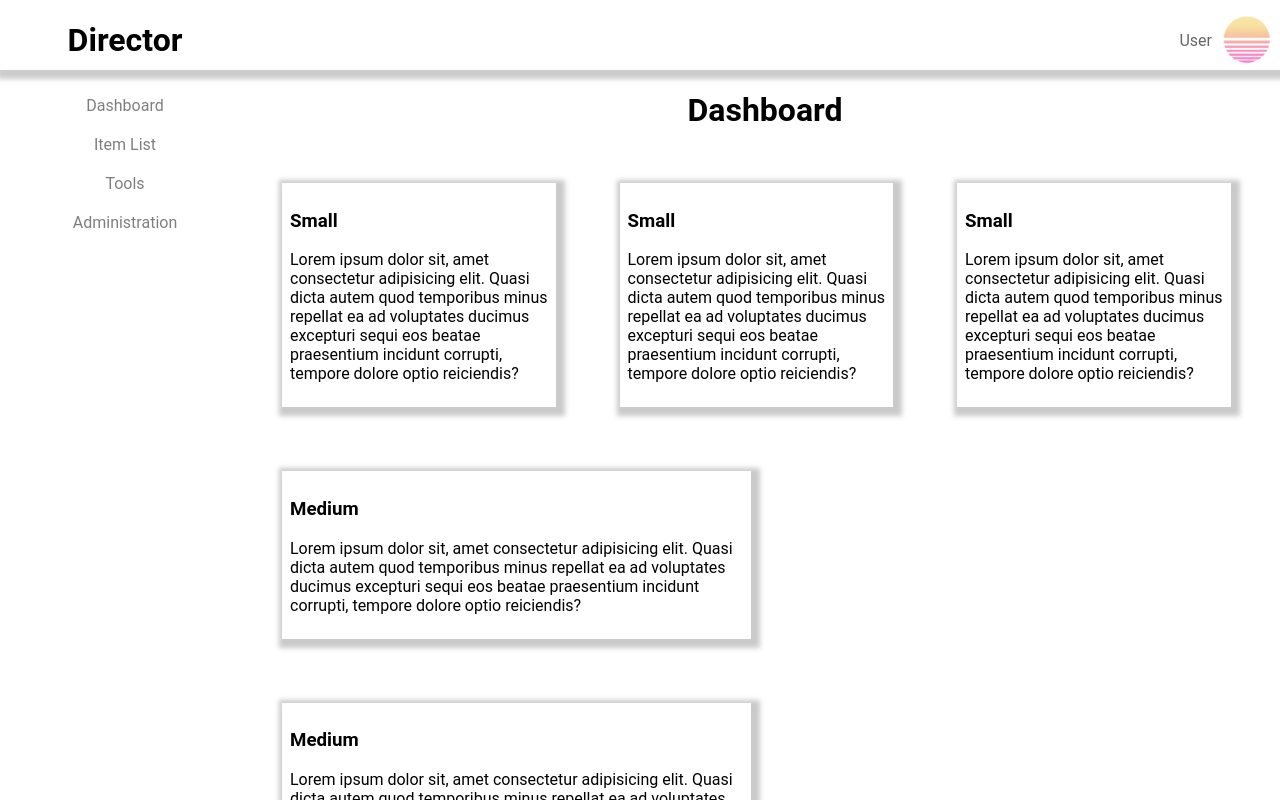
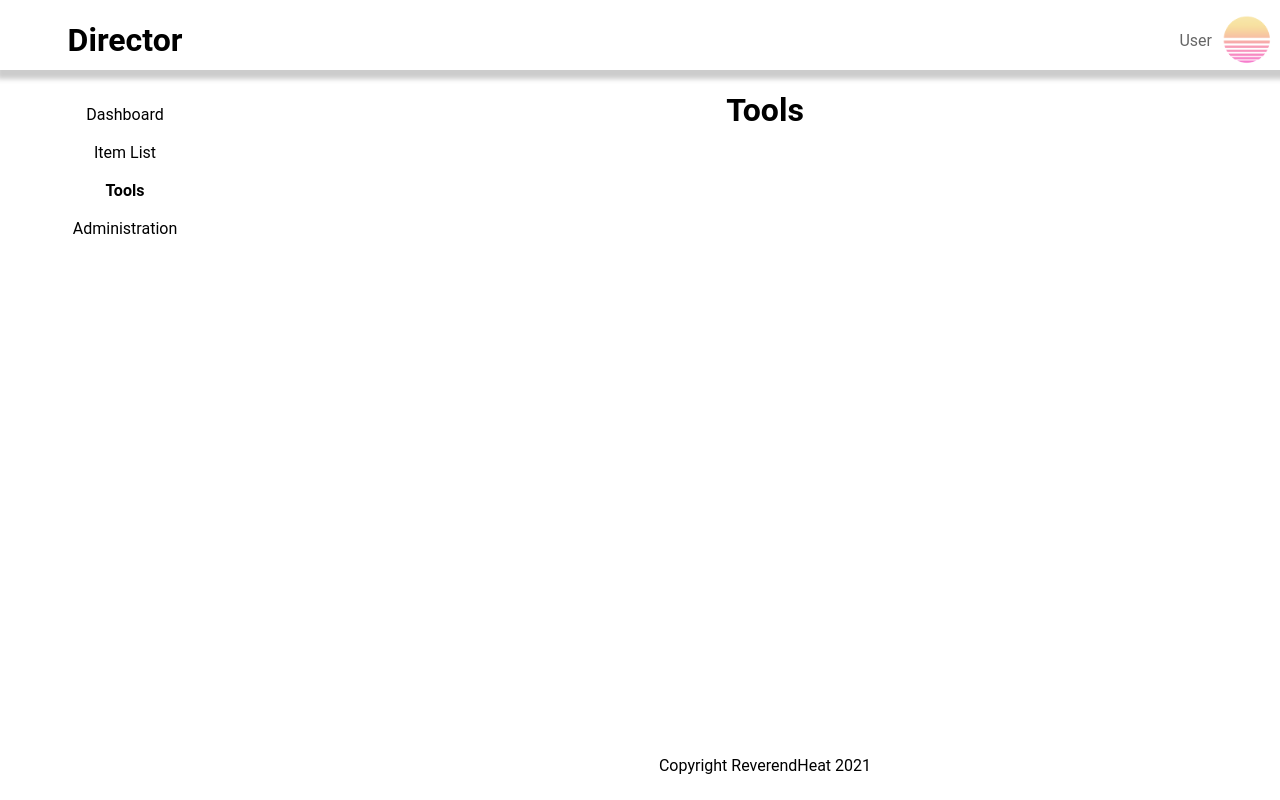
Before and after one commit to Reverendheat/react-dashboard, a React (Create React App) app: page /tools in a window 1280 px wide. Shown: the top 800 px of the page. Built offline with nearby package versions, Linux system fonts and the light colour scheme; the HTML template or start-up script is replaced by a standard one.

Commit message:
Adds routing

```diff
--- a/package.json
+++ b/package.json
@@ -11,16 +11,18 @@
     "@types/node": "^12.20.10",
     "@types/react": "^17.0.3",
     "@types/react-dom": "^17.0.3",
+    "@types/react-router-dom": "^5.1.7",
     "gh-pages": "^3.1.0",
     "react": "^17.0.2",
     "react-dom": "^17.0.2",
+    "react-router-dom": "^5.2.0",
     "react-scripts": "4.0.3",
     "typescript": "^4.2.4",
     "web-vitals": "^1.1.1"
   },
   "scripts": {
-    "predeploy":"npm run build",
-    "deploy":"gh-pages -d build",
+    "predeploy": "npm run build",
+    "deploy": "gh-pages -d build",
     "start": "react-scripts start",
     "build": "react-scripts build",
     "test": "react-scripts test",
--- a/src/App.css
+++ b/src/App.css
@@ -65,14 +65,9 @@
 }
 .nav-item {
   padding: 10px;
-  transition: opacity 0.4s;
+  color: black;
   cursor: pointer;
-  opacity: 0.5;
-  user-select: none;
-}
-
-.nav-item:hover {
-  opacity: 1;
+  text-decoration: none;
 }
 
 .main-container {
--- a/src/App.tsx
+++ b/src/App.tsx
@@ -1,19 +1,23 @@
 import React from 'react';
 import './App.css';
 
-import {Header} from "./components/Header";
+import { BrowserRouter as Router } from "react-router-dom";
+
+import { Header } from "./components/Header";
 import { Sidebar } from './components/Sidebar';
-import {Main} from './components/Main';
+import { Main } from './components/Main';
 import { Footer } from './components/Footer';
 
 function App() {
 
   return (
     <div className={"app-container"}>
-      <Header />
-      <Sidebar />
-      <Main />
-      <Footer />
+      <Router>
+        <Header />
+        <Sidebar />
+        <Main />
+        <Footer />
+      </Router>
     </div>
   );
 }
--- a/src/components/Main.tsx
+++ b/src/components/Main.tsx
@@ -1,10 +1,17 @@
-import React from 'react'
+import React from 'react';
 import '../App.css';
 import { Dashboard } from './Dashboard';
+import { Tools } from './Tools';
+import { Route, Redirect } from 'react-router-dom';
+
 export const Main = () => {
   return (
     <main className='main-container'>
-        <Dashboard />
+      <Route exact path="/">
+        <Redirect to="/dashboard" />
+      </Route>
+      <Route exact path="/dashboard" component={Dashboard} />
+      <Route exact path="/tools" component={Tools} />
     </main>
   )
 }
--- a/src/components/Sidebar.tsx
+++ b/src/components/Sidebar.tsx
@@ -1,19 +1,32 @@
-import React, { MouseEvent, useState } from 'react';
-
+import React from 'react';
+import { NavLink } from 'react-router-dom';
 import "../App.css";
 
 export const Sidebar = () => {
-  let handleClick = (e:MouseEvent): void => {
-    console.log(e.currentTarget.textContent);
-  }
   return (
     <nav className="side-nav-bar">
-        <ul className="nav-bar-list">
-          <li className="nav-item" onClick={handleClick}>Dashboard</li>
-          <li className="nav-item" onClick={handleClick}>Item List</li>
-          <li className="nav-item" onClick={handleClick}>Tools</li>
-          <li className="nav-item" onClick={handleClick}>Administration</li>
-        </ul>
-      </nav>
+      <ul className="nav-bar-list">
+        <NavLink to="/dashboard" className="nav-item" activeStyle={{
+          fontWeight: "bold",
+        }}>
+          <li>Dashboard</li>
+        </NavLink>
+        <NavLink to="/items" className="nav-item" activeStyle={{
+          fontWeight: "bold",
+        }}>
+          <li>Item List</li>
+        </NavLink>
+        <NavLink to="/tools" className="nav-item" activeStyle={{
+          fontWeight: "bold",
+        }}>
+          <li>Tools</li>
+        </NavLink>
+        <NavLink to="/administration" className="nav-item" activeStyle={{
+          fontWeight: "bold",
+        }}>
+          <li>Administration</li>
+        </NavLink>
+      </ul>
+    </nav>
   )
 }
--- /dev/null
+++ b/src/components/Tools.tsx
@@ -0,0 +1,10 @@
+import React from 'react'
+
+export const Tools = () => {
+
+    return (
+        <div className="dash-header">
+            <h1>Tools</h1>
+        </div>
+    )
+}
```
Also changed, not shown: 1 other file (tests, documents, lock files or other folders).
